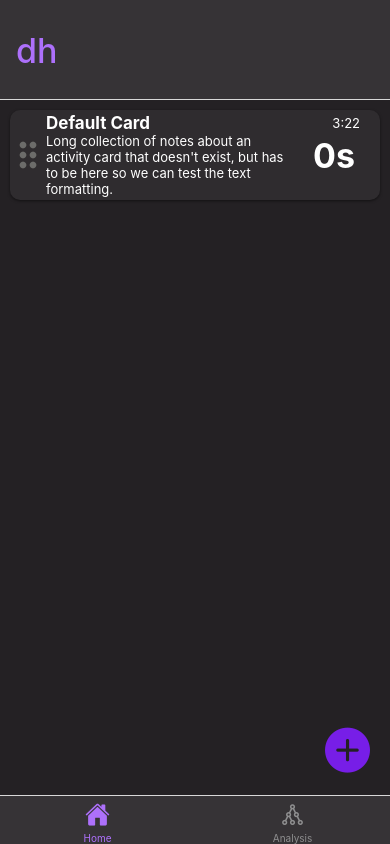
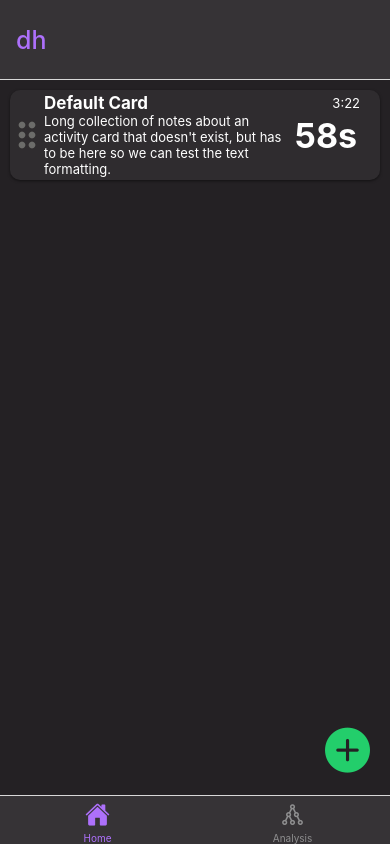
Before and after one commit to efox3987/dh_rn, a React Native app: screen /Home in a window 390 px wide. Built offline with nearby package versions, Linux system fonts and the light colour scheme.

Commit message:
blinking works but code is a little jank

```diff
--- a/src/App.js
+++ b/src/App.js
@@ -35,13 +35,13 @@ const App = () => {
               shadowColor: 'transparent',
             },
             headerStyle: {
-              height: 100,
+              height: 80,
               backgroundColor: theme.COLOR_SURFACE_LOW,
               shadowColor: 'transparent',
             },
             headerTitleStyle: {
               color: theme.COLOR_PRIMARY,
-              fontSize: theme.FONT_SIZE_HUGE,
+              fontSize: theme.FONT_SIZE_HEADER,
             },
             headerTitle: 'dh',
           })}>
--- a/src/components/NewCardModal.js
+++ b/src/components/NewCardModal.js
@@ -8,6 +8,7 @@ import {
   StyleSheet,
 } from 'react-native';
 import CardContext from '../context/CardContext';
+import ActivityContext from '../context/ActivityContext';
 import theme from '../style/theme';
 
 export default class NewCardModal extends React.Component {
@@ -27,6 +28,7 @@ export default class NewCardModal extends React.Component {
 
   closeModal() {
     this.props.onClose(false);
+    this.setState({title: '', notes: ''});
   }
 
   // This is necessary for it to update the visible value when the plus button is pressed.
@@ -59,6 +61,7 @@ export default class NewCardModal extends React.Component {
         style={styles.modalView}
         animationType="slide"
         transparent={true}
+        //presentationStyle="formSheet"
         visible={this.state.modalVisible}
         onRequestClose={() => {
           this.closeModal();
--- /dev/null
+++ b/src/components/TimeCard/BlinkingColon.js
@@ -0,0 +1,33 @@
+import React, {Component} from 'react';
+import {Text} from 'react-native';
+
+export default class BlinkingColon extends Component {
+  constructor(props) {
+    super(props);
+    this.state = {showText: true};
+
+    // Change the state every second
+    setInterval(
+      () => {
+        this.setState(previousState => {
+          return {showText: !previousState.showText};
+        });
+      },
+      // Define any blinking time.
+      1000,
+    );
+  }
+
+  render() {
+    if (this.props.running === false) {
+      return <Text>:</Text>;
+    } else {
+      let display = this.state.showText ? (
+        <Text>:</Text>
+      ) : (
+        <Text style={{opacity: 0.0}}>:</Text>
+      );
+      return display;
+    }
+  }
+}
--- a/src/components/TimeCard/TimeCard.js
+++ b/src/components/TimeCard/TimeCard.js
@@ -68,10 +68,12 @@ const styles = StyleSheet.create({
   textView: {
     flex: 7,
     flexDirection: 'column',
+    paddingRight: 10,
     justifyContent: 'center',
   },
   timerView: {
     flex: 2,
+    paddingRight: 10,
     justifyContent: 'center',
     alignItems: 'center',
   },
--- a/src/components/TimeCard/Timer.view.js
+++ b/src/components/TimeCard/Timer.view.js
@@ -2,14 +2,14 @@ import {Linter} from 'eslint';
 import React from 'react';
 import {Text, TouchableOpacity, StyleSheet, View} from 'react-native';
 import theme from '../../style/theme';
-// import Blink from '../../util/Blink';
+import BlinkingColon from './BlinkingColon';
 
 class Timer extends React.Component {
   constructor(props) {
     super(props);
     this.state = {
       running: false,
-      time: 0,
+      time: 58,
     };
   }
 
@@ -18,6 +18,9 @@ class Timer extends React.Component {
     this.state.running = !this.state.running;
     console.log(this.state.running);
     this.state.running ? this.start() : this.stop();
+    // Component did update instead of this?
+    // Used to make sure timer stops blinking when you click it
+    this.forceUpdate();
   };
 
   stop = () => {
@@ -43,10 +46,11 @@ class Timer extends React.Component {
       // Seconds only.
       return <Text style={styles.main}>{this.state.time}s</Text>;
     } else {
+      // Minutes and hours.
       return (
-        // Minutes and hours.
         <Text style={styles.main}>
-          {hours}:
+          {hours}
+          <BlinkingColon running={this.state.running} />
           {minutes < 10 ? <Text>0{minutes}</Text> : <Text>{minutes}</Text>}
         </Text>
       );
--- a/src/context/ActivityContext.js
+++ b/src/context/ActivityContext.js
@@ -15,3 +15,5 @@ export function ActivityProvider({children}) {
   const addTimeToActivity = (timeCard, activities) => {};
   return <ActivityContext.Provider>{children}</ActivityContext.Provider>;
 }
+
+export default ActivityContext;
--- a/src/screens/Home/styles.js
+++ b/src/screens/Home/styles.js
@@ -24,7 +24,7 @@ export const styles = StyleSheet.create({
   },
   plus: {
     //This shadow needs work idk how to get it just on the outside of the icon...
-    color: theme.COLOR_PRIMARY_VAR,
+    color: theme.COLOR_SECONDARY,
     shadowColor: '#',
     shadowOffset: {width: 0, height: 0},
     shadowOpacity: 0.5,
--- a/src/style/theme.tsx
+++ b/src/style/theme.tsx
@@ -1,10 +1,11 @@
-import {ThemeStyle} from '../types/ThemeStyle';
+import { ThemeStyle } from '../types/ThemeStyle';
 
 const theme: ThemeStyle = {
   FONT_SIZE_TINY: 13,
   FONT_SIZE_BODY: 15,
   FONT_SIZE_TITLE: 17,
   FONT_SIZE_HUGE: 34,
+  FONT_SIZE_HEADER: 25,
 
   COLOR_PRIMARY: '#AD70FB',
   COLOR_PRIMARY_VAR: '#771EE7',
--- a/src/types/ThemeStyle.tsx
+++ b/src/types/ThemeStyle.tsx
@@ -3,6 +3,7 @@ export declare type ThemeStyle = {
   FONT_SIZE_BODY: number;
   FONT_SIZE_TITLE: number;
   FONT_SIZE_HUGE: number;
+  FONT_SIZE_HEADER: number;
 
   COLOR_PRIMARY: string;
   COLOR_PRIMARY_VAR: string;
```
Also changed, not shown: src/util/Blink.js (+6 -2 lines).
